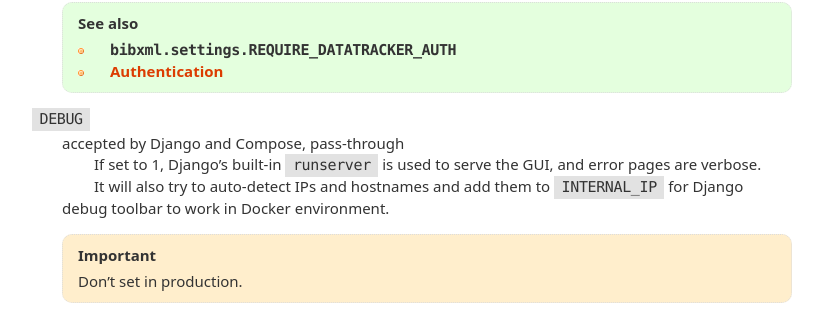
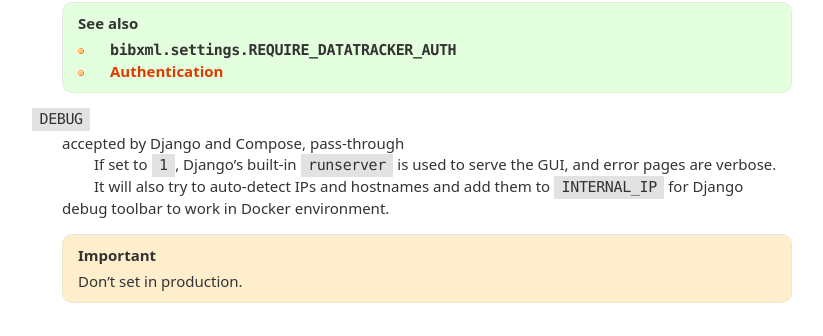
Before and after one commit to ietf-tools/bibxml-service, a Sphinx documentation site: the page built from docs/ref/env.rst, in a window 1280 px wide and 900 px high, scrolled down 3599 px. Shown: the part 106-442 px from the top of the window, without its empty margins (228-1051 px from the left). Built offline with Sphinx 7.4.7, drawn with Linux system fonts in a browser that asks for light colours; pages that are not in the unit, such as notebooks, are missing from menus.

Commit message:
docs: adjust RST syntax a bit

```diff
--- a/docs/ref/env.rst
+++ b/docs/ref/env.rst
@@ -226,7 +226,7 @@ Security
 ``DEBUG``
     accepted by Django and Compose, pass-through
 
-    If set to 1, Django’s built-in ``runserver`` is used
+    If set to ``1``, Django’s built-in ``runserver`` is used
     to serve the GUI, and error pages are verbose.
 
     It will also try to auto-detect IPs and hostnames and add them
```
